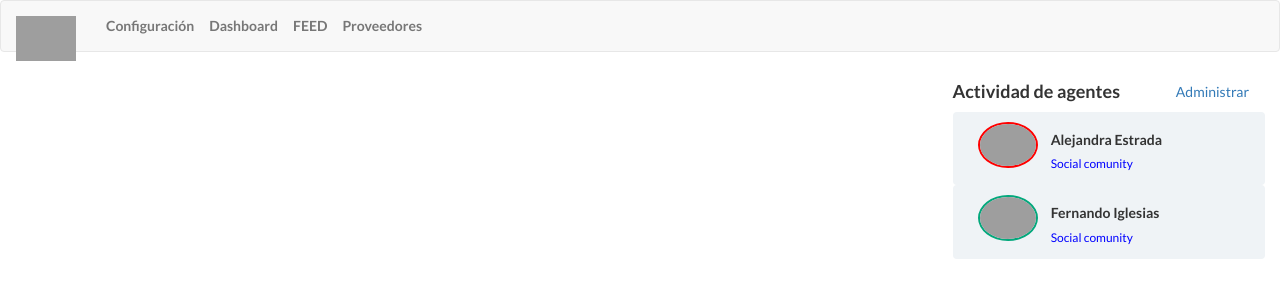
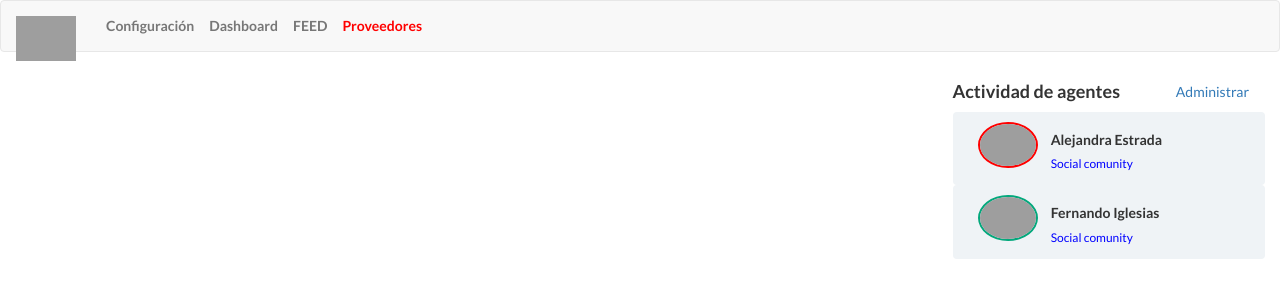
Before and after one commit to juanlb1844/stockOMG, a PHP site: template OMGstocks/templates/layout.html.twig in a window 1280 px wide. Shown: the top 300 px of the page. Run offline with PHP 8.4, Linux system fonts and the light colour scheme; the template is opened without the code that fills it, so the values that code supplies are empty; some libraries are stand-ins or nearby versions; grey boxes are pictures that could not be loaded.

Commit message:
actualización de color

```diff
--- a/OMGstocks/templates/layout.html.twig
+++ b/OMGstocks/templates/layout.html.twig
@@ -20,7 +20,7 @@
 		      <a class="navbar-brand" href="#">
 		        <img style="width: 60px;" alt="OMG Stock" src="https://th.content.jobsdbcdn.com/Content/CmsContent/Logo/TH/JobsDBFiles/CompanyLogo/logo-l/9956l.png">
 		      </a>
-		       <p id="providers" class="option-menu navbar-text navbar-right">Proveedores</p>
+		       <p id="providers" class="option-menu navbar-text navbar-right" style="color:red;">Proveedores</p>
 		       <p id="feed" class="option-menu navbar-text navbar-right">FEED</p>
 		       <p id="dashboard-tab" class="option-menu navbar-text navbar-right">Dashboard</p>
 		       <p id="configuration" class="option-menu navbar-text navbar-right">Configuración</p>
```
